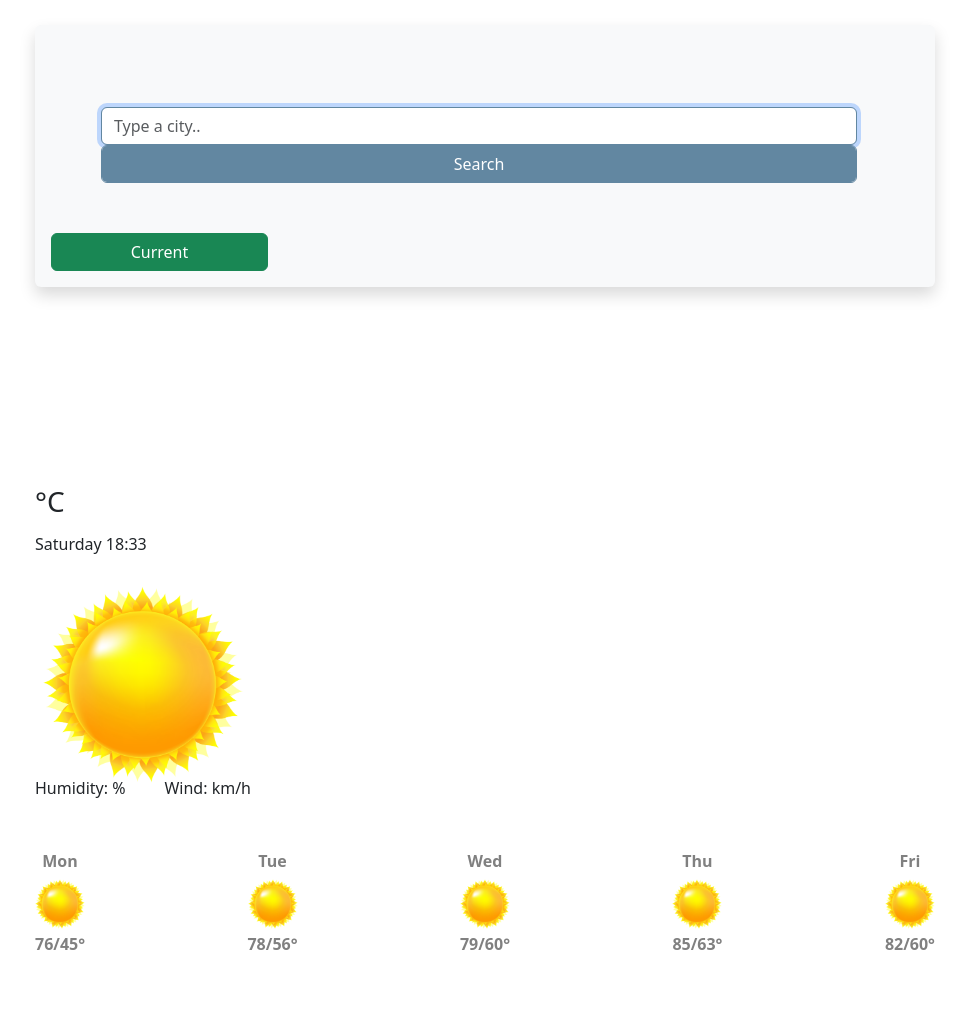
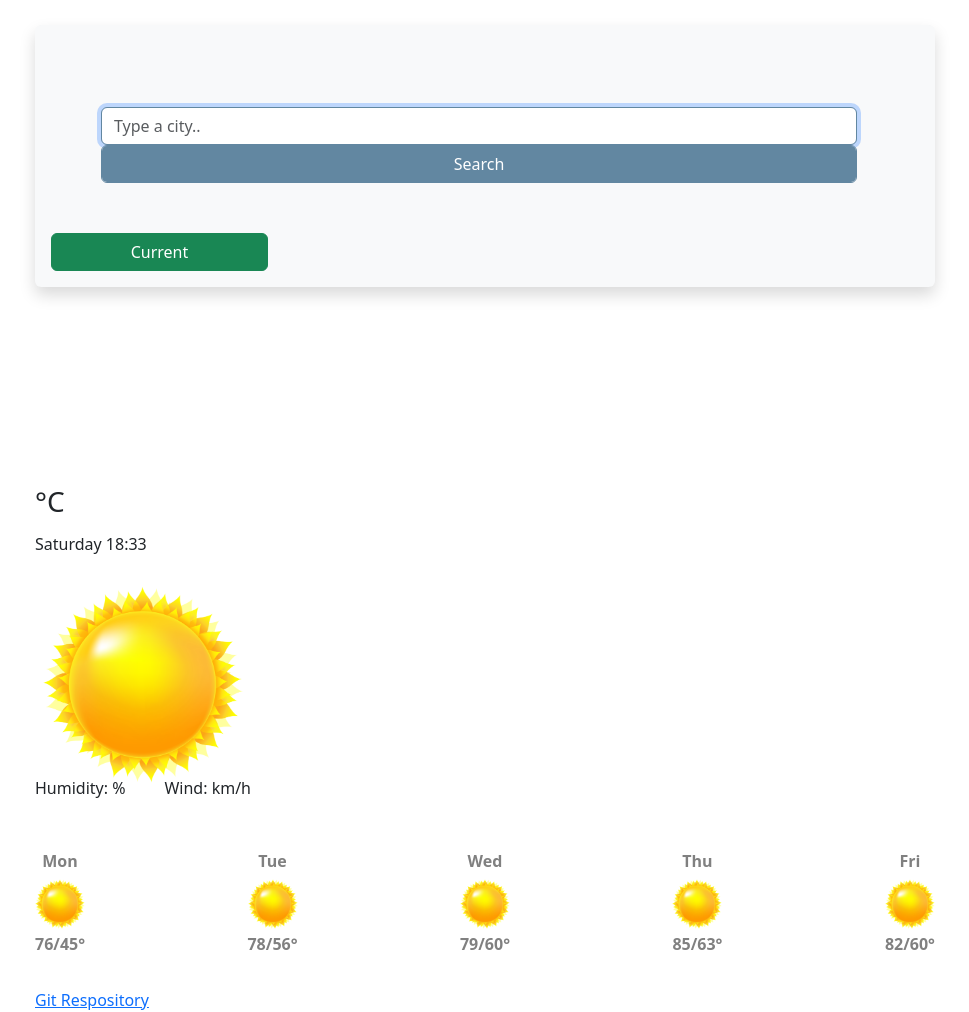
Before and after one commit to include-JoannaLopez/my-project, a website built with Parcel: page index.html in a window 1280 px wide. Shown: the whole page, without its empty margins (155-1124 px from the left). Before the commit the page ends 972 px from the top, so only its background shows below. Built offline with nearby package versions, Linux system fonts and the light colour scheme; no server answers.

Commit message:
added  repos link

```diff
--- a/index.html
+++ b/index.html
@@ -113,6 +113,7 @@
 					<p>82/60°</p>
 				</div>
 			</li></div>
+			<a href="https://github.com/include-JoannaLopez/my-project.git">Git Respository</a>
 	<script src="src/index.js">
 	</script>
 </body>
```
